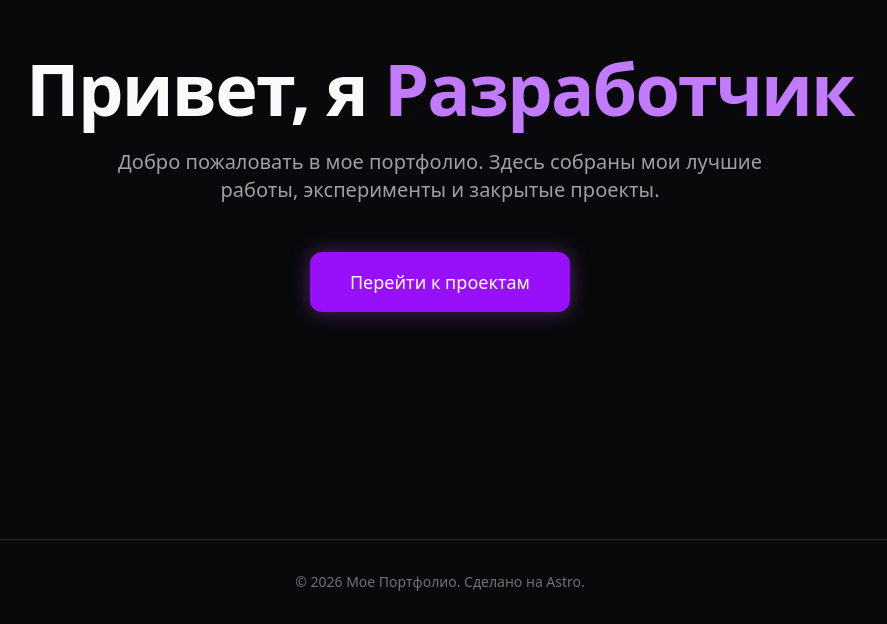
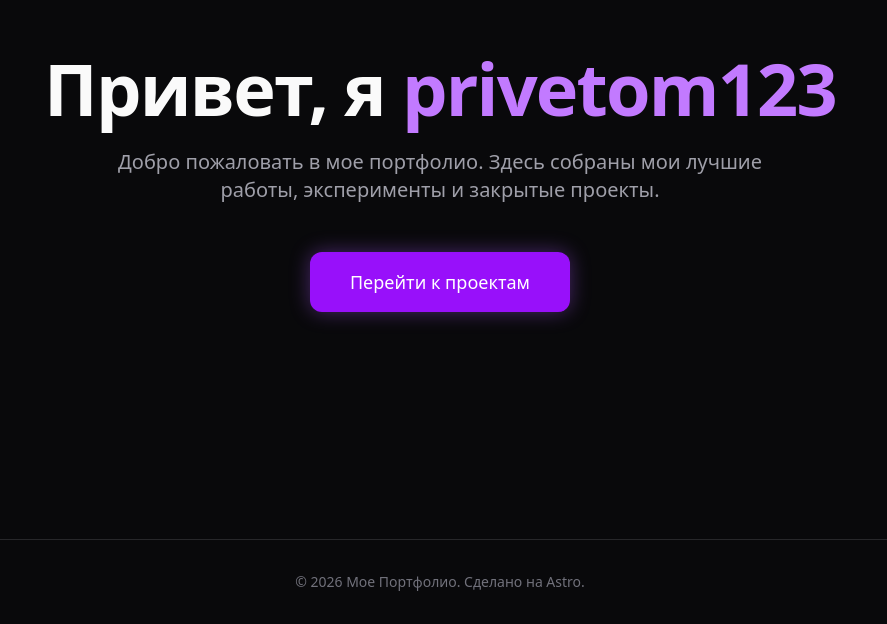
Before and after one commit to yxdani/my_portpholio, an Astro site: page / in a window 1280 px wide. Shown: the part 176-800 px from the top of the page, without its empty margins (200-1087 px from the left). Built offline with nearby package versions, Linux system fonts and the light colour scheme; Astro itself is replaced by a stand-in of ours.

Commit message:
Change name to privetom123

```diff
--- a/src/pages/index.astro
+++ b/src/pages/index.astro
@@ -12,7 +12,7 @@ import '../styles/global.css';
 
 <main class="flex-grow flex flex-col items-center justify-center px-6 text-center">
 <h1 class="text-5xl md:text-7xl font-bold tracking-tight mb-6">
-Привет, я <span class="text-purple-400">Разработчик</span>
+Привет, я <span class="text-purple-400">privetom123</span>
 </h1>
 <p class="text-zinc-400 text-lg md:text-xl max-w-2xl mb-12">
 Добро пожаловать в мое портфолио. Здесь собраны мои лучшие работы, эксперименты и закрытые проекты.
```
